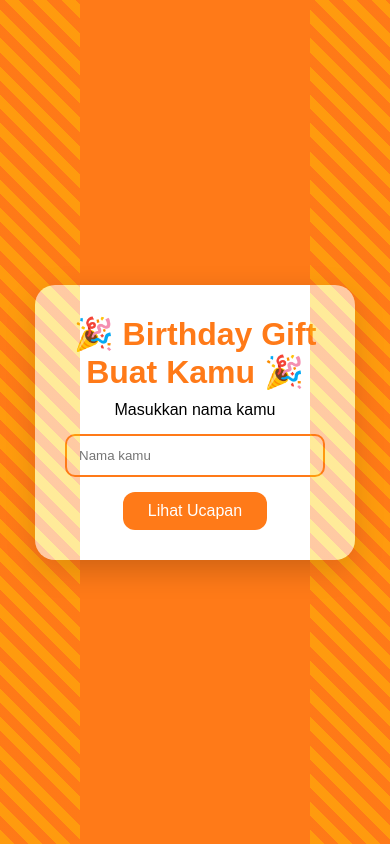
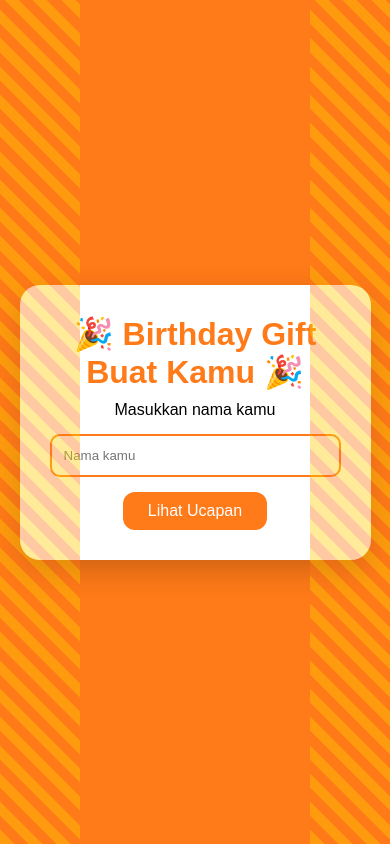
Before and after one commit to wannn1409/JouskaRealmsxYourBirthday-, a plain HTML site: page index.html in a window 390 px wide. Drawn offline with Linux system fonts and the light colour scheme.

Commit message:
Adjust container width to be responsive

```diff
--- a/style.css
+++ b/style.css
@@ -19,7 +19,8 @@ body {
     padding: 30px;
     border-radius: 20px;
     text-align: center;
-    width: 320px;
+    width: 90%;
+    max-width: 380px;
     box-shadow: 0 10px 30px rgba(0,0,0,0.2);
 }
 
```
